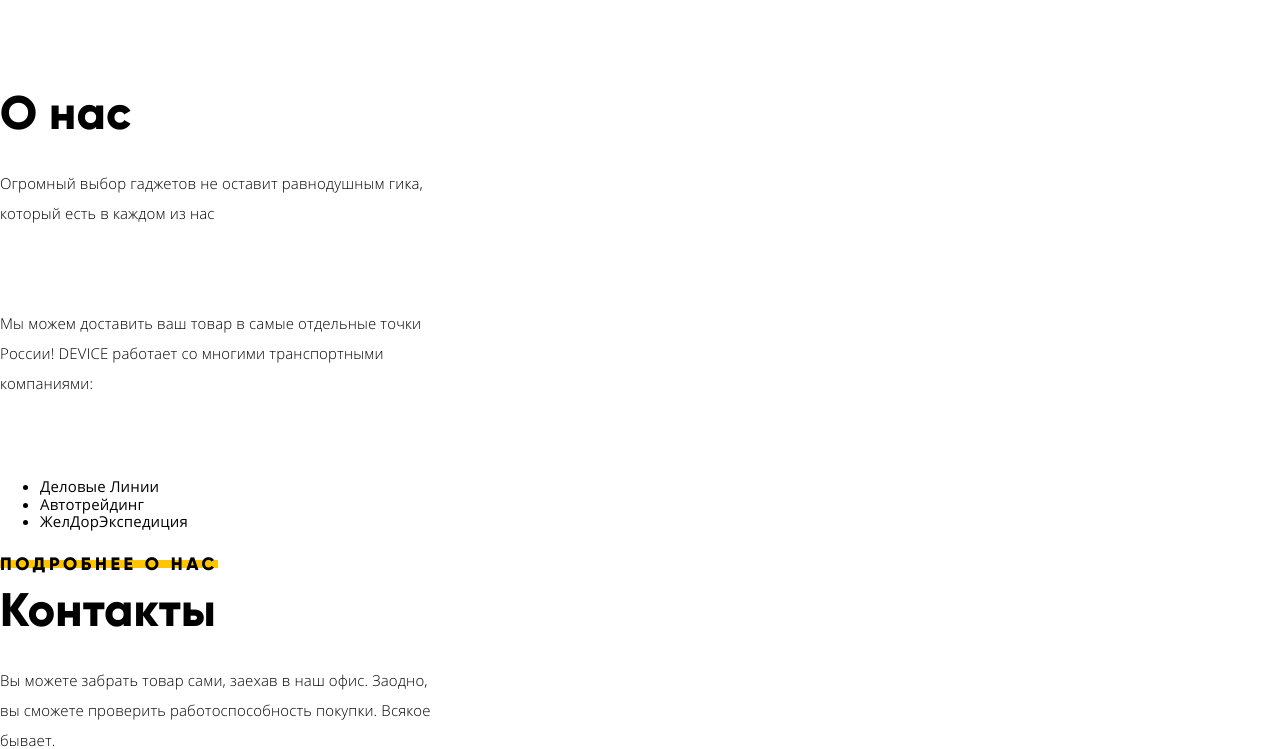
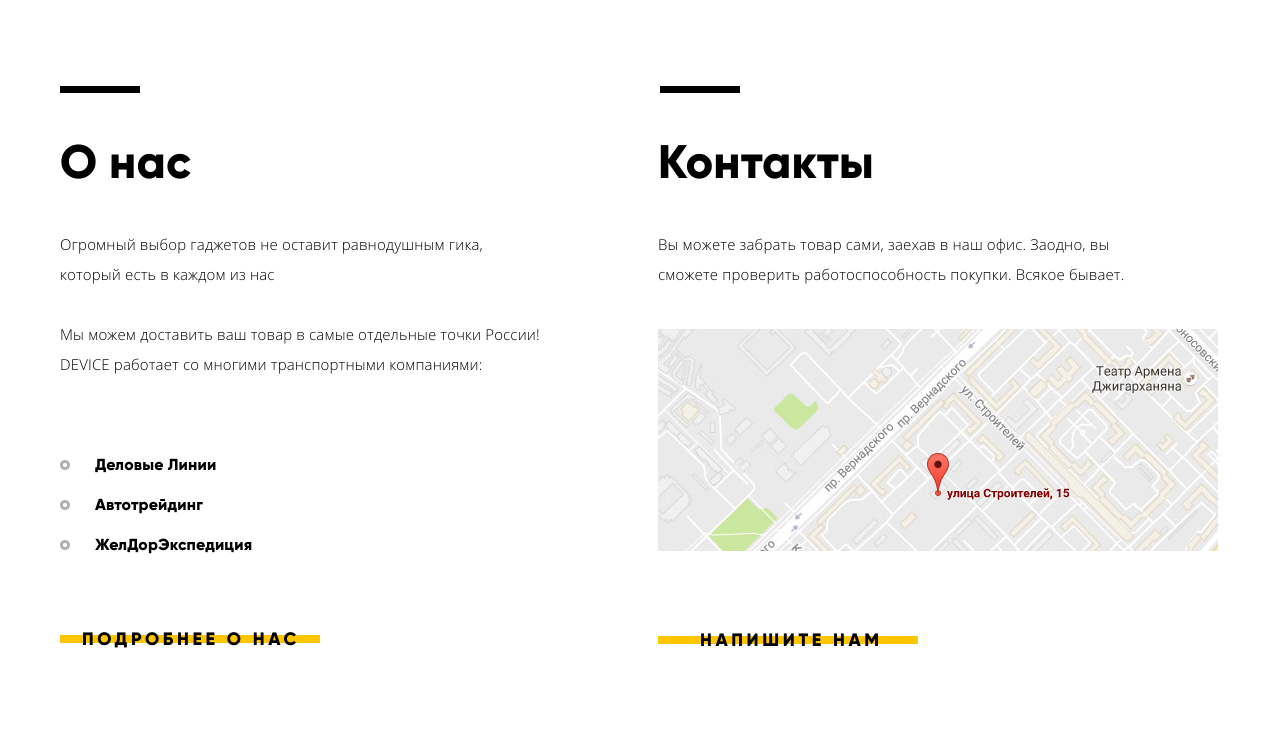
Before and after one commit to ulukkman/Device, a plain HTML site: page index.html in a window 1280 px wide. Shown: the part 1733-2482 px from the top of the page. Drawn offline with Linux system fonts and the light colour scheme; files whose address does not match are found by name.

Commit message:
added styles of the info section

```diff
--- a/css/style.css
+++ b/css/style.css
@@ -958,3 +958,112 @@ a:hover > .popular-img {
 .vive img:hover {
   background-image: url("../img/logo-4.png");
 }
+
+/* =============================
+            INFORMATION
+============================= */
+
+.information {
+  display: flex;
+  width: 1160px;
+  margin: 0 auto;
+  margin-top: 49px;
+  padding-bottom: 83px;
+}
+
+.info {
+  position: relative;
+  width: 470px;
+}
+
+.information .line-block {
+  background-color: #000000;
+  top: -49px;
+  left: 0;
+}
+
+.contact .line-block {
+  left: 2px;
+}
+
+.information .content-text {
+  margin-top: 23px;
+  margin-bottom: 0;
+}
+
+.information .second {
+  width: 480px;
+  margin-top: 30px;
+}
+
+.information .third {
+  width: 510px;
+}
+
+.info ul {
+  list-style-type: none;
+  font-size: 16px;
+  font-family: "Gilroy", "Arial", sans-serif;
+  font-weight: 800;
+  line-height: 30px; /* костыль или странный размер */
+  color: #000000;
+  margin-top: 71px;
+  margin-bottom: 0;
+  padding-left: 0;
+}
+
+.info li {
+  position: relative;
+  margin-bottom: 10px;
+}
+
+.list-item::before {
+  position: absolute;
+  content: "";
+  top: 10px;
+  left: 0;
+
+  width: 10px;
+  height: 10px;
+  background:  url("../img/spritesheet.png") no-repeat;
+  background-position: -715px -10px;
+  opacity: 0.3;
+}
+
+.list-item-title {
+  padding-left: 35px;
+  opacity: 1;
+}
+
+.information .btn {
+  min-width: 260px;
+  box-sizing: border-box;
+}
+
+.information .btn:active {
+  color: rgba(0, 0, 0, 0.3);
+}
+
+.info .btn {
+  display: inline-block;
+  margin-top: 50px;
+  padding-left: 22px;
+}
+
+
+
+.contact {
+  position: relative;
+  flex-direction: column;
+  width: 562px;
+  margin-left: auto;
+}
+
+.contact-map {
+  margin-top: 40px;
+}
+
+.contact .btn {
+  margin-top: 66px;
+  padding-left: 42px;
+}
```
